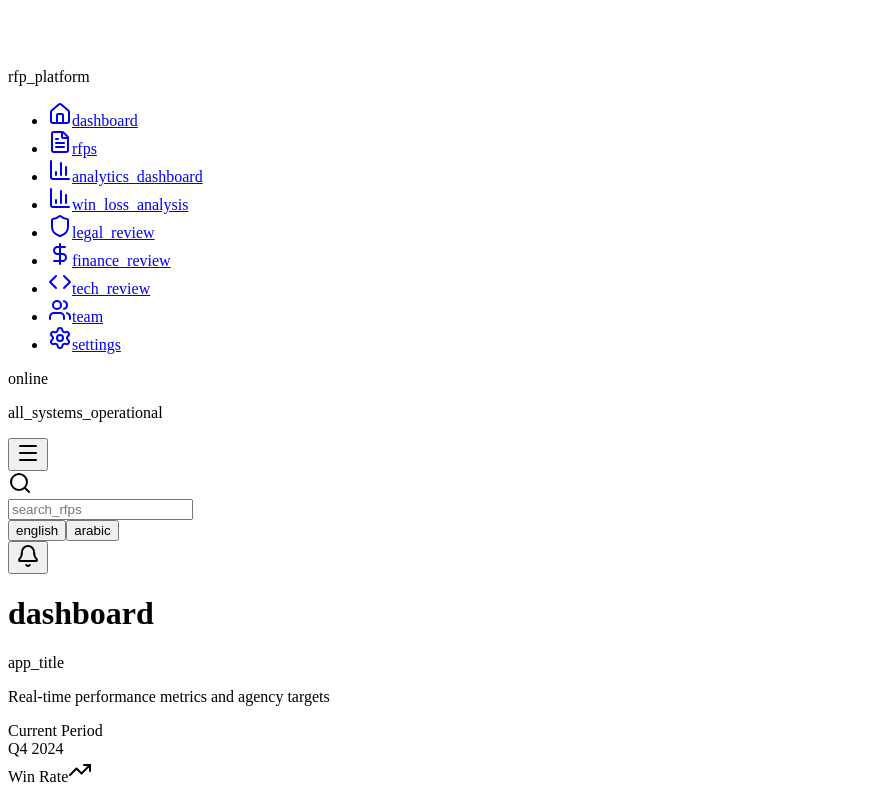
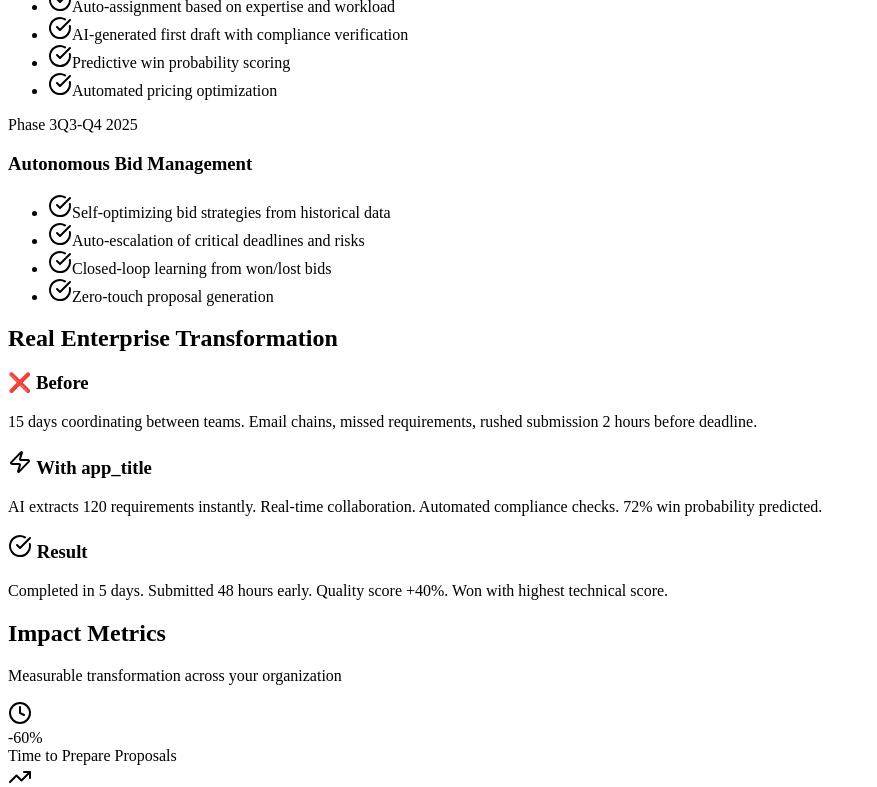
Before and after one commit to doganlap/RFP, a React app in the folder src/: page / in a window 1280 px wide. Shown: the part 1208-1995 px from the top of the page, without its empty margins (0-877 px from the left). Built offline with nearby package versions, Linux system fonts and the light colour scheme; no server answers; the HTML template or start-up script is replaced by a standard one.

Commit message:
feat: Set landing page as home, sidebar collapsed by default, hide sidebar on landing

```diff
--- a/src/App.tsx
+++ b/src/App.tsx
@@ -29,8 +29,8 @@ const App: React.FC = () => {
     <Router>
       <AppLayout>
         <Routes>
+          <Route path={ROUTES.HOME} element={<LandingPage />} />
           <Route path="/landing" element={<LandingPage />} />
-          <Route path={ROUTES.HOME} element={<Dashboard />} />
           <Route path={ROUTES.DASHBOARD} element={<Dashboard />} />
           <Route path={ROUTES.RFP.LIST} element={<RFPList />} />
           <Route path={ROUTES.RFP.DETAIL} element={<RealRFPProcess />} />
--- a/src/components/layout/AppLayout.tsx
+++ b/src/components/layout/AppLayout.tsx
@@ -2,6 +2,7 @@
  * Enterprise Application Layout
  */
 import React from 'react';
+import { useLocation } from 'react-router-dom';
 import { Sidebar } from './Sidebar';
 import { Header } from './Header';
 import Footer from './Footer';
@@ -14,19 +15,21 @@ export interface AppLayoutProps {
 
 export const AppLayout: React.FC<AppLayoutProps> = ({ children }) => {
   const sidebarOpen = useAppStore((state) => state.sidebarOpen);
+  const location = useLocation();
+  const isLandingPage = location.pathname === '/' || location.pathname === '/landing';
 
   return (
     <div className="h-screen flex overflow-hidden bg-gray-100">
-      {/* Sidebar */}
-      <Sidebar />
+      {/* Sidebar - Hidden on landing page */}
+      {!isLandingPage && <Sidebar />}
 
       {/* Main content area */}
       <div className="flex-1 overflow-auto flex flex-col">
-        <Header />
+        {!isLandingPage && <Header />}
         <main
           className={cn(
             'flex-1 relative overflow-y-auto focus:outline-none',
-            sidebarOpen ? 'lg:ml-64' : 'lg:ml-20'
+            !isLandingPage && (sidebarOpen ? 'lg:ml-64' : 'lg:ml-20')
           )}
         >
           {children}
--- a/src/store/index.ts
+++ b/src/store/index.ts
@@ -68,7 +68,7 @@ export const useAppStore = create<AppState>()(
           })),
 
         // UI state
-        sidebarOpen: true,
+        sidebarOpen: false,
         setSidebarOpen: (open) => set({ sidebarOpen: open }),
         toggleSidebar: () => set((state) => ({ sidebarOpen: !state.sidebarOpen })),
 
```
Also changed, not shown: src/pages/LandingPage.tsx (line endings or trailing spaces).
